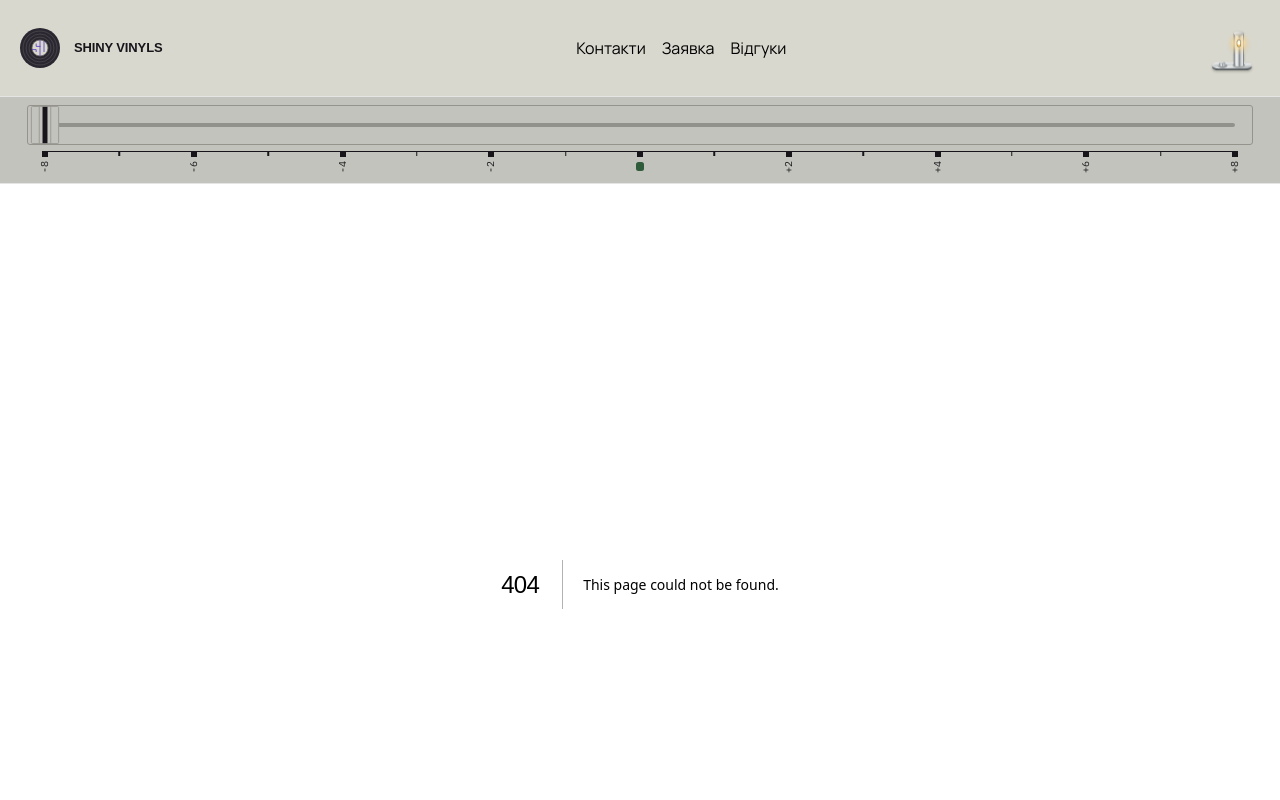
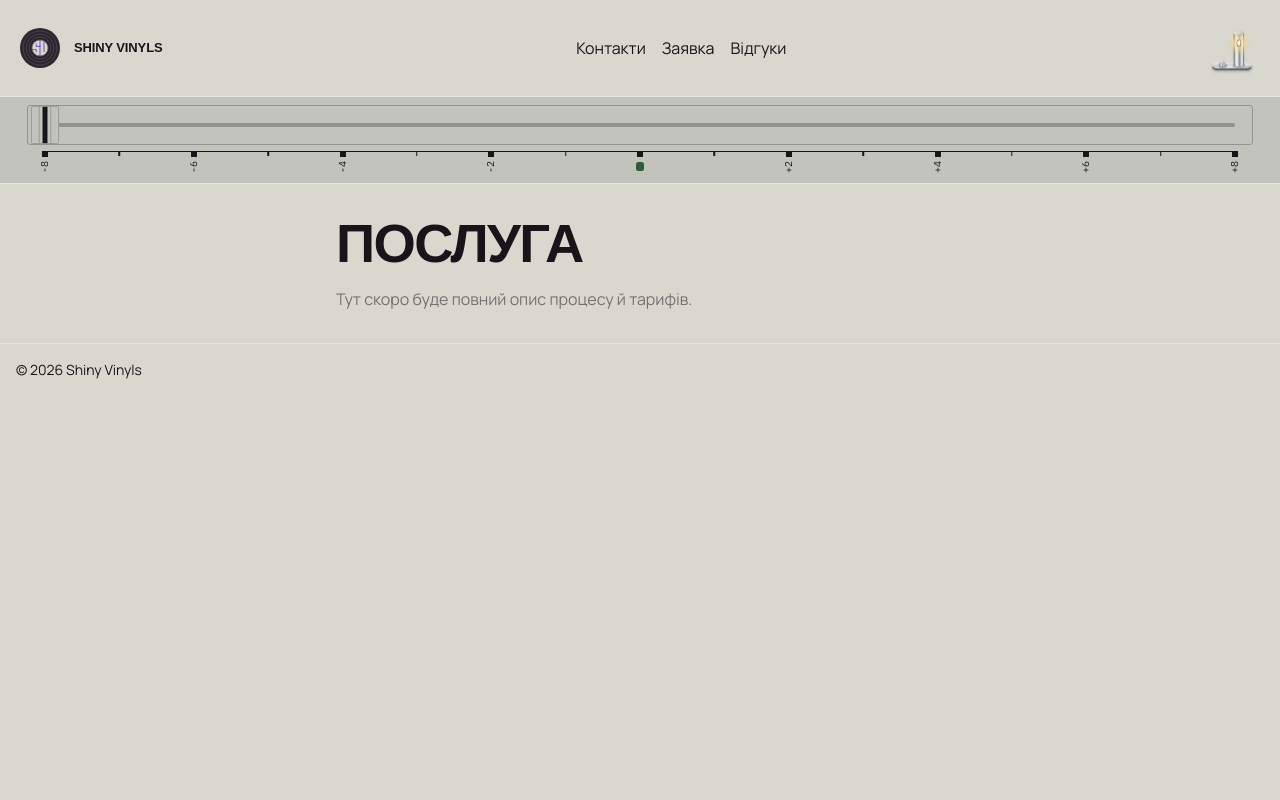
Before and after one commit to TolikSyedin/shiny-vinyls, a Next.js app: page /how-it-works in a window 1280 px wide. Before the commit this address had no page. Shown: the top 800 px of the page. Built offline with nearby package versions, Linux system fonts and the light colour scheme; a web font is replaced by a local one.

Commit message:
Add brand new pages for future content

```diff
--- /dev/null
+++ b/app/blog/page.tsx
@@ -0,0 +1,12 @@
+export const metadata = {
+  title: 'Блог — Shiny Vinyls',
+}
+
+export default function BlogPage() {
+  return (
+    <main className="mx-auto flex max-w-2xl flex-col gap-4 p-8">
+      <h1 className="text-2xl font-semibold">Блог</h1>
+      <p className="text-muted-foreground">Тут скоро зʼявляться статті.</p>
+    </main>
+  )
+}
--- /dev/null
+++ b/app/how-it-works/page.tsx
@@ -0,0 +1,14 @@
+export const metadata = {
+  title: 'Послуга — Shiny Vinyls',
+}
+
+export default function HowItWorksPage() {
+  return (
+    <main className="mx-auto flex max-w-2xl flex-col gap-4 p-8">
+      <h1 className="text-2xl font-semibold">Послуга</h1>
+      <p className="text-muted-foreground">
+        Тут скоро буде повний опис процесу й тарифів.
+      </p>
+    </main>
+  )
+}
```
